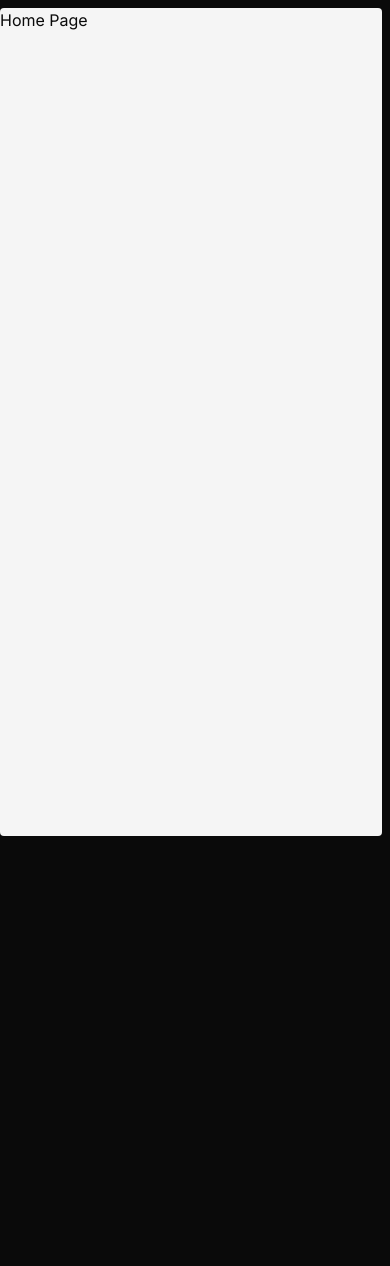
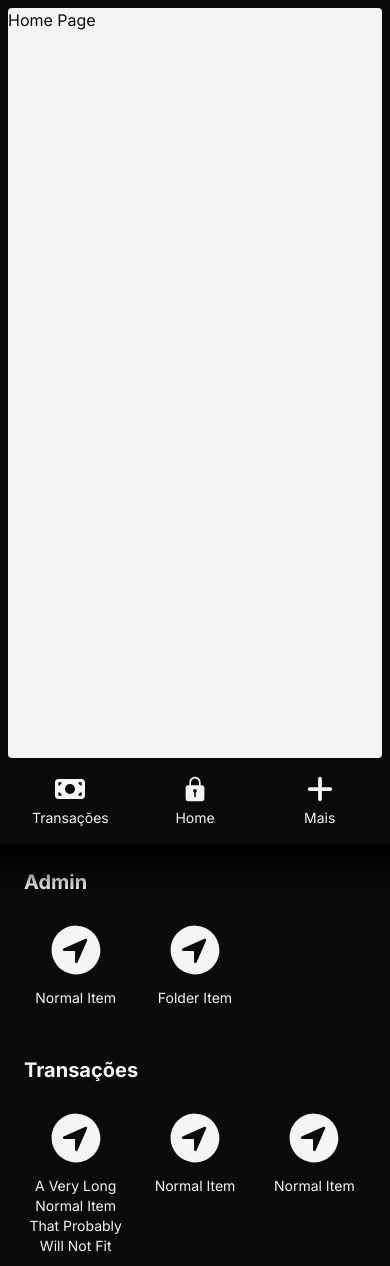
Before and after one commit to imLymei/safeswap-mock, a Next.js app: page / in a window 390 px wide. Before the commit the page ends 844 px from the top, so only its background shows below. Built offline with nearby package versions, Linux system fonts and the light colour scheme.

Commit message:
feat: create navbar with drawer to mobile

```diff
--- /dev/null
+++ b/src/app/_components/MobileSidebar.tsx
@@ -0,0 +1,82 @@
+'use client';
+
+import { ICON_SIZE, NAVBAR_SECTIONS } from '@/lib/constants';
+import { cn } from '@/lib/utils';
+import Link from 'next/link';
+import { useEffect, useRef, useState } from 'react';
+import { FaMoneyBill, FaPlus } from 'react-icons/fa6';
+import { IoIosLock } from 'react-icons/io';
+
+export default function MobileSidebar() {
+  const [isOpen, setIsOpen] = useState(false);
+
+  const drawerRef = useRef<HTMLDivElement>(null);
+  const isFirstTouch = useRef(true);
+
+  useEffect(() => {
+    if (!isOpen) {
+      isFirstTouch.current = true;
+      return;
+    }
+
+    function handleTouch(event: MouseEvent) {
+      if (!drawerRef.current?.contains(event.target as Node)) {
+        if (isFirstTouch.current) isFirstTouch.current = false;
+        else setIsOpen(false);
+      }
+    }
+
+    window.addEventListener('click', handleTouch);
+
+    return () => window.removeEventListener('click', handleTouch);
+  }, [isOpen]);
+
+  return (
+    <nav className='grid grid-cols-3 gap-4 p-2 text-sm sm:hidden'>
+      <Link href='/' className='flex flex-col items-center gap-1 p-2'>
+        <FaMoneyBill size={ICON_SIZE.SMALL} />
+        <p>Transações</p>
+      </Link>
+      <Link href='/' className='flex flex-col items-center gap-1 p-2'>
+        <IoIosLock size={ICON_SIZE.SMALL} />
+        <p>Home</p>
+      </Link>
+      <button
+        onClick={() => setIsOpen(true)}
+        className='flex flex-col items-center gap-1 p-2'
+      >
+        <FaPlus size={ICON_SIZE.SMALL} />
+        <p>Mais</p>
+      </button>
+      <div
+        className={cn(
+          'absolute bottom-0 left-0 right-0 top-1/2 z-40 rounded bg-neutral-950 transition-transform',
+          { 'translate-y-full': !isOpen, 'translate-y-0': isOpen },
+        )}
+        ref={drawerRef}
+      >
+        <div className='pointer-events-none absolute left-0 right-0 top-0 h-12 bg-gradient-to-b from-black' />
+        <div className='h-full w-full space-y-12 overflow-auto p-6'>
+          {NAVBAR_SECTIONS.map((section, sectionIndex) => (
+            <div key={`mobile-section-${section.name}`} className='space-y-6'>
+              <p className='text-xl font-bold'>{section.name}</p>
+              <div className='grid grid-cols-3 gap-4'>
+                {section.navbarItems.map((item, itemIndex) => (
+                  <Link
+                    href={item.href ?? ''}
+                    key={`mobile-section-${section.name}-item-${item.name}`}
+                    className='flex flex-col items-center gap-2 text-center'
+                  >
+                    <item.icon size={ICON_SIZE.LARGE} />
+                    <p>{item.name}</p>
+                  </Link>
+                ))}
+              </div>
+            </div>
+          ))}
+        </div>
+      </div>
+      {isOpen && <div className='absolute inset-0 backdrop-blur-[1px]' />}
+    </nav>
+  );
+}
--- a/src/app/layout.tsx
+++ b/src/app/layout.tsx
@@ -3,6 +3,7 @@ import { Inter } from 'next/font/google';
 import './globals.css';
 import Sidebar from './_components/Sidebar';
 import { cn } from '@/lib/utils';
+import MobileSidebar from './_components/MobileSidebar';
 
 const inter = Inter({ subsets: ['latin'] });
 
@@ -18,12 +19,18 @@ export default function RootLayout({
 }>) {
   return (
     <html lang='pt-br'>
-      <body className={cn(inter.className, 'bg-neutral-950 text-neutral-100')}>
-        <div className='flex h-screen p-2 pl-0 selection:bg-blue-500'>
+      <body
+        className={cn(
+          inter.className,
+          'h-screen w-screen overflow-hidden bg-neutral-950 text-neutral-100',
+        )}
+      >
+        <div className='flex h-screen p-2 selection:bg-blue-500 max-sm:flex-col max-sm:pb-0 sm:pl-0'>
           <Sidebar />
           <main className='flex-1 rounded bg-neutral-100 text-neutral-950'>
             {children}
           </main>
+          <MobileSidebar />
         </div>
       </body>
     </html>
```
